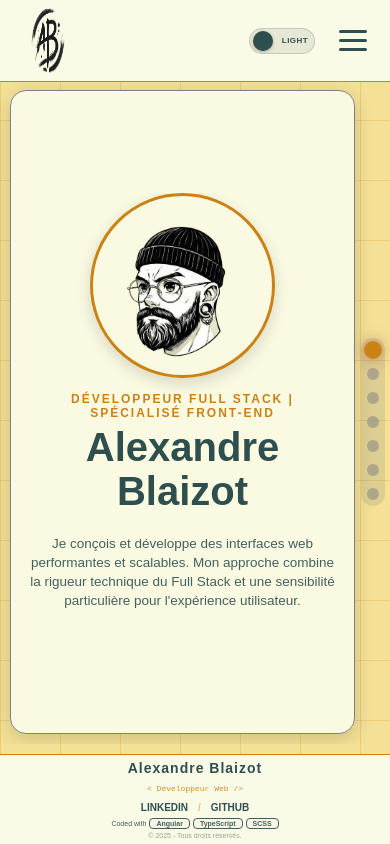
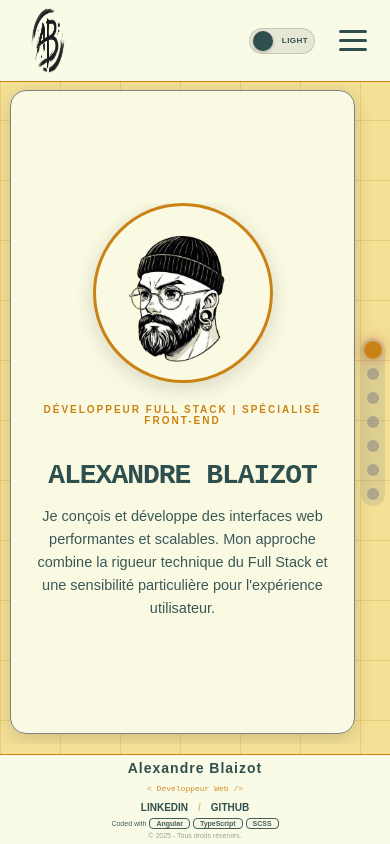
Before and after one commit to PapGris/portfolio-alex, an Angular app: page / in a window 390 px wide. Built offline with nearby package versions, Linux system fonts and the light colour scheme.

Commit message:
adaptation 100% responsive full screen

```diff
--- a/src/app/components/hero/hero.scss
+++ b/src/app/components/hero/hero.scss
@@ -1,4 +1,4 @@
-/* hero.scss - IMAGE RECENTRÉE */
+/* src/app/components/hero/hero.scss */
 
 .hero-wrapper {
     width: 100%;
@@ -19,6 +19,17 @@
     height: 100%;
     gap: 2vh;
 
+    /* iPhone Pro Max (Dès 430px) */
+    @media screen and (min-width: 430px) {
+        gap: 3.5vh;
+    }
+
+    /* TABLETTE (Dès 768px) */
+    @media screen and (min-width: 768px) {
+        gap: 6vh;
+    }
+
+    /* DESKTOP */
     @media screen and (min-width: 992px) {
         flex-direction: row;
         justify-content: space-between;
@@ -32,96 +43,136 @@
     display: flex;
     justify-content: center;
     align-items: center;
-    flex: 0 1 auto;
-    max-height: 40%;
     width: 100%;
 
     @media screen and (min-width: 992px) {
         order: 2;
-        width: 40%;
-        max-height: none;
-        /* CHANGEMENT ICI : Passage de flex-end à center */
-        justify-content: center;
+        width: 42%;
     }
 }
 
 .hero__avatar img {
-    height: 22vh;
-    width: 22vh;
-    max-width: 220px;
-    max-height: 220px;
-    min-width: 120px;
-    min-height: 120px;
+    /* Mobile Standard - Boosté à 180px */
+    height: 180px;
+    width: 180px;
     object-fit: cover;
     border-radius: 50%;
-    box-shadow: 0 5px 15px var(--shadow-color);
+    box-shadow: 0 5px 20px var(--shadow-color);
     border: 3px solid var(--text-accent);
 
+    /* iPhone 14 Pro Max - 260px */
+    @media screen and (min-width: 430px) {
+        height: 260px;
+        width: 260px;
+    }
+
+    /* TABLETTE */
+    @media screen and (min-width: 768px) {
+        height: 320px;
+        width: 320px;
+        border-width: 5px;
+    }
+
+    /* Desktop */
     @media screen and (min-width: 992px) {
-        height: 350px;
-        width: 350px;
-        max-width: none;
-        max-height: none;
+        height: 360px;
+        width: 360px;
     }
 }
 
-/* --- TEXTE (Gauche) --- */
+/* --- TEXTE --- */
 .hero__item.left {
     order: 2;
     text-align: center;
-    flex: 0 1 auto;
-    display: flex;
-    flex-direction: column;
-    justify-content: center;
     width: 100%;
 
     @media screen and (min-width: 992px) {
         order: 1;
         width: 55%;
-        align-items: flex-start;
         text-align: left;
     }
 }
 
 .subtitle {
+    display: block; /* Nécessaire pour appliquer les marges verticales correctement */
     font-family: "Poppins", sans-serif;
     text-transform: uppercase;
-    font-size: clamp(0.8rem, 1.8vh, 1.2rem);
+    font-size: 1rem;
     letter-spacing: 2px;
-    font-weight: 600;
+    font-weight: 700;
     color: var(--text-accent);
-    margin-bottom: 0.5rem;
+    margin-bottom: 0; /* On gère l'espace via le h1 ci-dessous */
+
+    @media screen and (min-width: 430px) { font-size: 1.3rem; }
+    @media screen and (min-width: 768px) { font-size: 1.7rem; letter-spacing: 3px; }
+    @media screen and (min-width: 992px) { font-size: 1.8rem; }
 }
 
 .title {
-    font-family: "Protest Revolution", sans-serif;
-    font-size: clamp(2rem, 5vh, 4rem);
-    margin: 0 0 1vh 0;
+    font-family: 'Courier New', Courier, monospace;
+    font-weight: 900;
+    text-transform: uppercase;
+    letter-spacing: -1px;
+    font-size: 2.8rem;
     line-height: 1.1;
     color: var(--text-main);
+
+    /* --- L'ESPACE SE JOUE ICI --- */
+    margin: 3.5rem 0 1.5vh 0;
+
+    @media screen and (min-width: 430px) {
+        font-size: 4rem;
+        margin-top: 5rem; /* Espace iPhone Pro Max */
+    }
+
+    @media screen and (min-width: 768px) {
+        font-size: 5.5rem;
+        letter-spacing: -2px;
+        margin-top: 6.5rem; /* Espace Tablette */
+    }
+
+    @media screen and (min-width: 992px) {
+        font-size: 6.5rem;
+        margin-top: 3rem; /* Rééquilibré pour Desktop */
+    }
 }
 
 .description {
     font-family: "Poppins", sans-serif;
-    font-size: clamp(1rem, 1.6vh, 1.4rem);
-    line-height: 1.4;
-    opacity: 0.9;
-    display: -webkit-box;
-    -webkit-line-clamp: 4;
-    line-clamp: 4;
-    -webkit-box-orient: vertical;
-    overflow: hidden;
+    font-size: 1.45rem;
+    line-height: 1.6;
+    opacity: 0.95;
+    max-width: 310px;
+    margin: 0 auto;
+
+    @media screen and (min-width: 430px) {
+        font-size: 1.75rem;
+        max-width: 480px;
+    }
+
+    @media screen and (min-width: 768px) {
+        font-size: 2.3rem;
+        max-width: 620px;
+    }
 
     @media screen and (min-width: 992px) {
         text-align: left;
-        -webkit-line-clamp: unset;
-        line-clamp: unset;
-        font-size: 2rem;
+        margin: 0;
+        max-width: 680px;
+        font-size: 2.3rem;
     }
 }
 
 /* --- ANIMATIONS --- */
 .slide-in-left { animation: slideInleft 0.8s ease-out forwards; }
 .slide-in-right { animation: slideInright 0.8s ease-out forwards; }
-@keyframes slideInleft { from { transform: translateX(-30px); opacity: 0; } to { transform: translateX(0); opacity: 1; } }
-@keyframes slideInright { from { transform: translateX(30px); opacity: 0; } to { transform: translateX(0); opacity: 1; } }
+
+@keyframes slideInleft {
+    from { transform: translateX(-20px); opacity: 0; }
+    to { transform: translateX(0); opacity: 1; }
+}
+
+@keyframes slideInright {
+    from { transform: translateX(20px); opacity: 0; }
+    to { transform: translateX(0); opacity: 1; }
+}
--- a/src/app/components/tech-stack/tech-stack.scss
+++ b/src/app/components/tech-stack/tech-stack.scss
@@ -17,12 +17,21 @@
 
 .section-header {
     text-align: center;
-    margin-bottom: 3vh;
+    margin-bottom: 2vh;
+
     .stack-title {
-        font-family: "Protest Revolution", sans-serif;
-        font-size: clamp(2rem, 4vh, 3.5rem);
+        /* Style Dev Monospace */
+        font-family: 'Courier New', Courier, monospace;
+        font-weight: 900;
+        text-transform: uppercase;
+        font-size: 2.2rem;
         color: var(--text-main);
         margin: 0;
+
+        /* iPhone 14 Pro Max */
+        @media screen and (min-width: 430px) { font-size: 2.8rem; }
+        /* Tablettes - Légèrement réduit pour l'élégance */
+        @media screen and (min-width: 768px) { font-size: 3.6rem; }
 
         :host-context([data-theme="dark"]) & {
             color: var(--text-accent);
@@ -36,8 +45,26 @@
     grid-template-columns: repeat(3, 1fr);
     gap: 1.5vh;
     width: 100%;
-    max-width: 320px; /* Taille maîtrisée sur mobile */
+    max-width: 320px;
     margin: 0 auto;
+
+    /* iPhone 14 Pro Max */
+    @media screen and (min-width: 430px) {
+        max-width: 420px;
+        gap: 2vh;
+    }
+
+    /* Tablettes - Taille de grille ajustée (réduite de 650px à 560px) */
+    @media screen and (min-width: 768px) {
+        max-width: 560px;
+        gap: 2rem;
+    }
+
+    /* Desktop (Inchangé comme demandé) */
+    @media screen and (min-width: 992px) {
+        max-width: 450px;
+        gap: 2.5rem;
+    }
 }
 
 .skill-icon-card {
@@ -49,15 +76,21 @@
     background: rgba(var(--nav-bg-rgb, 128, 128, 128), 0.05);
     border: 1px solid var(--text-main);
     border-radius: 12px;
-    padding: 1rem;
+    padding: 0.8rem;
     color: var(--text-main);
     transition: all 0.3s ease;
 
+    @media screen and (min-width: 430px) { padding: 1.2rem; }
+    /* Tablettes - Padding réduit (de 2rem à 1.6rem) */
+    @media screen and (min-width: 768px) { padding: 1.6rem; border-radius: 16px; }
+
     .icon-box {
-        width: 40%;
-        height: 40%;
+        width: 45%;
+        height: 45%;
         margin-bottom: 0.5rem;
         svg { width: 100%; height: 100%; fill: currentColor; }
+
+        @media screen and (min-width: 768px) { margin-bottom: 1rem; }
     }
 
     span {
@@ -65,27 +98,18 @@
         font-weight: 600;
         font-size: 0.8rem;
         text-align: center;
+
+        @media screen and (min-width: 430px) { font-size: 1.1rem; }
+        /* Tablettes - Texte réduit (de 1.6rem à 1.3rem) */
+        @media screen and (min-width: 768px) { font-size: 1.3rem; }
+        @media screen and (min-width: 992px) { font-size: 1.2rem; }
     }
 }
 
-/* --- MEDIA QUERY DESKTOP --- */
+/* --- MEDIA QUERY DESKTOP (Inchangé) --- */
 @media screen and (min-width: 992px) {
-    .skills-grid {
-        /* On garde le 3x3 mais on limite la largeur totale */
-        /* pour que la hauteur ne dépasse jamais du composant */
-        max-width: 450px;
-        gap: 2.5rem;
-    }
-
     .skill-icon-card {
         padding: 1.5rem;
-
-        /* On peut se permettre d'agrandir un peu le texte sur PC */
-        span {
-            font-size: 1.2rem;
-        }
-
-        /* Effet hover plus marqué sur PC */
         &:hover {
             transform: translateY(-5px);
             border-color: var(--text-accent);
@@ -95,7 +119,7 @@
     }
 }
 
-/* Sécurité pour les petits écrans (iPhone SE, etc.) */
+/* Sécurité petits écrans (Inchangé) */
 @media screen and (max-height: 700px) and (max-width: 600px) {
     .skills-grid {
         max-width: 260px;
```
Also changed, not shown: src/app/components/about/about.scss (+67 -27 lines), src/app/components/contact/contact.scss (+54 -28 lines), src/app/components/portfolio/portfolio.scss (+47 -14 lines), src/app/components/services/services.scss (+56 -44 lines), src/app/components/specializations/specializations.scss (+47 -27 lines), src/styles.scss (+31 -13 lines).
